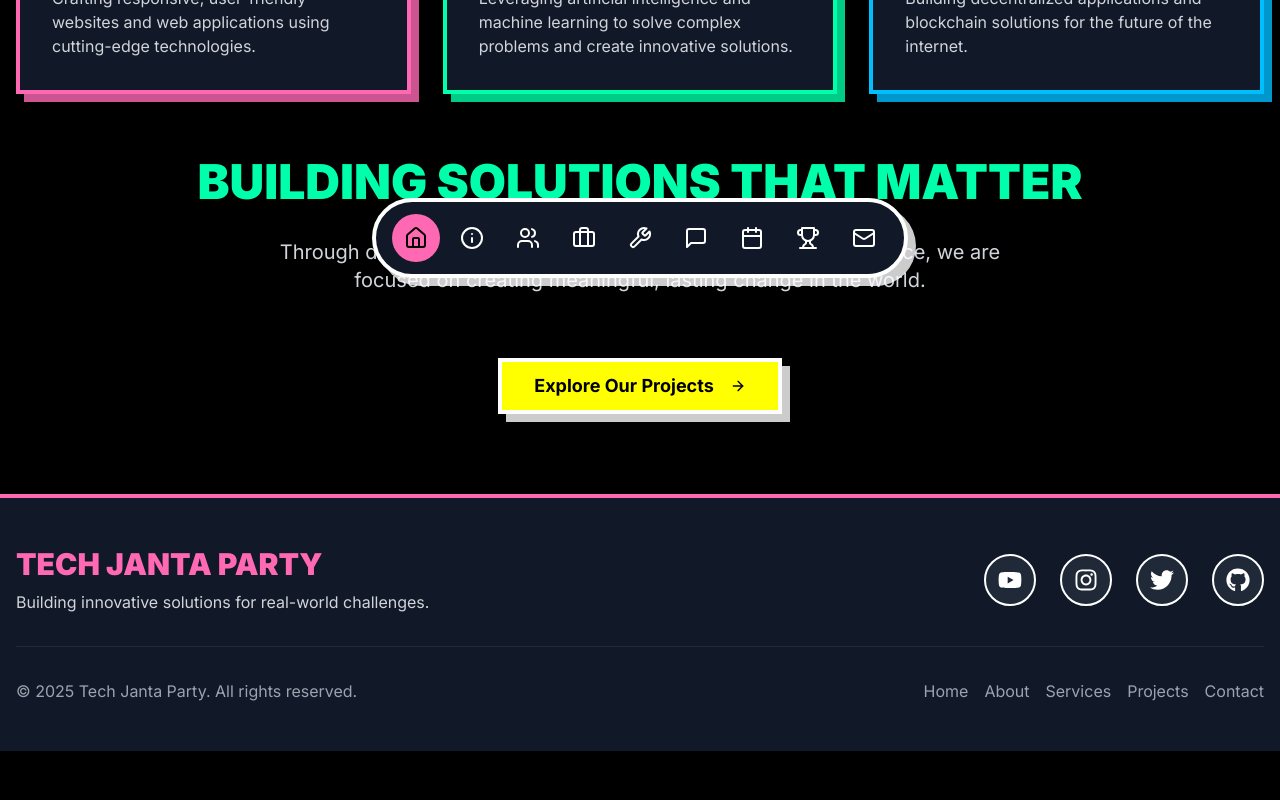
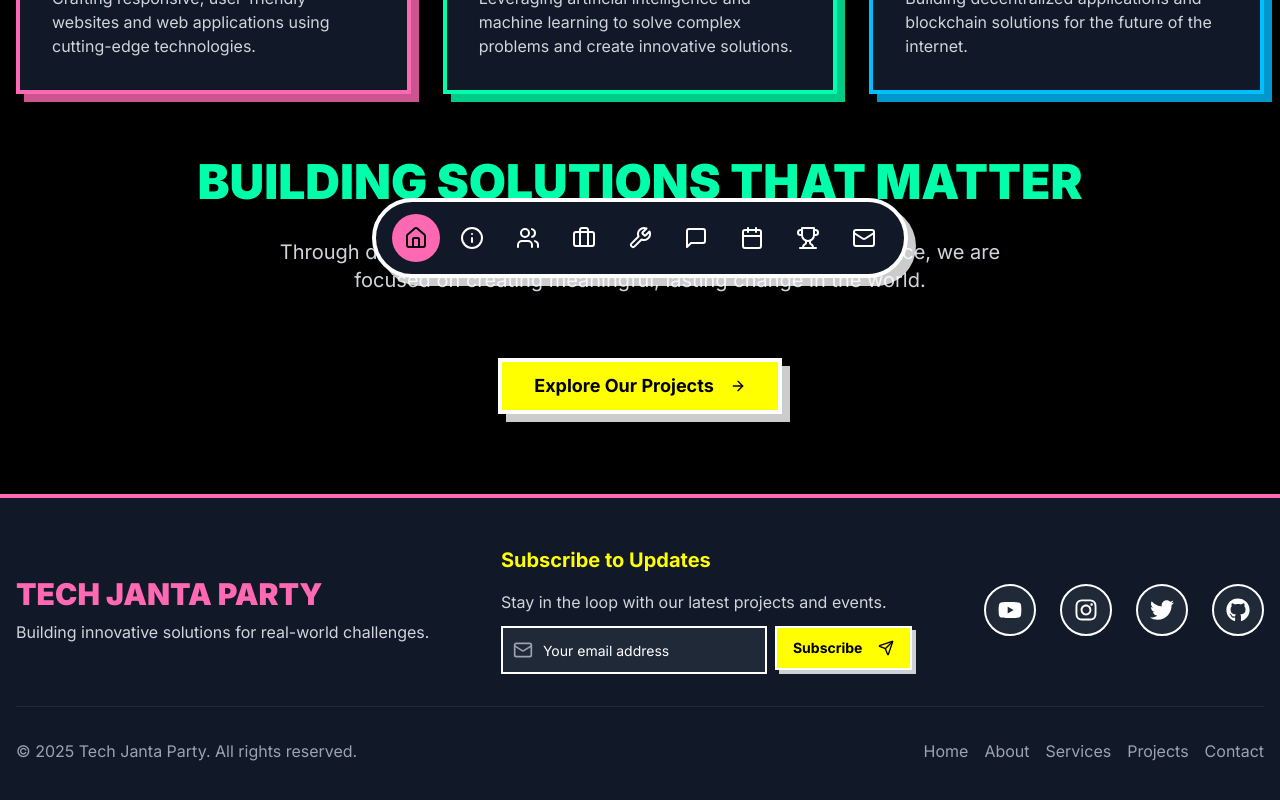
Before and after one commit to Megh2005/techjantaparty, a Next.js app: page / in a window 1280 px wide. Shown: the part 490-1290 px from the top of the page. Before the commit the page ends 1241 px from the top, so only its background shows below. Built offline with nearby package versions, Linux system fonts and the light colour scheme.

Commit message:
Add subscription feature to footer with toast notifications

```diff
--- a/app/layout.tsx
+++ b/app/layout.tsx
@@ -4,6 +4,7 @@ import { Inter } from "next/font/google";
 import "./globals.css";
 import Navbar from "@/components/navbar";
 import Footer from "@/components/footer";
+import { Toaster } from "react-hot-toast";
 
 const inter = Inter({ subsets: ["latin"] });
 
@@ -83,6 +84,7 @@ export default function RootLayout({
         <Navbar />
         {children}
         <Footer />
+        <Toaster />
       </body>
     </html>
   );
--- a/components/footer.tsx
+++ b/components/footer.tsx
@@ -1,7 +1,27 @@
+"use client";
 import Link from "next/link"
+import { useState } from "react"
+import toast from "react-hot-toast";
 import { FaTwitter, FaYoutube, FaInstagram, FaGithub } from "react-icons/fa"
+import { Button } from "./ui/button";
+import { Mail, Send } from "lucide-react";
+import { Input } from "./ui/input";
 
 export default function Footer() {
+  const [email, setEmail] = useState("")
+  const [isSubscribed, setIsSubscribed] = useState(false)
+
+  const handleSubscribe = (e: React.FormEvent) => {
+    e.preventDefault()
+    if (email) {
+      toast.success(`Subscribed With Email: ${email}`)
+      setIsSubscribed(true)
+      setTimeout(() => {
+        setIsSubscribed(false)
+        setEmail("")
+      }, 10000)
+    }
+  }
   return (
     <footer className="bg-gray-900 text-white py-12 border-t-4 border-neon-pink">
       <div className="container mx-auto px-4">
@@ -10,7 +30,39 @@ export default function Footer() {
             <h2 className="text-3xl font-black text-neon-pink mb-2">TECH JANTA PARTY</h2>
             <p className="text-gray-300 max-w-md">Building innovative solutions for real-world challenges.</p>
           </div>
-
+          <div>
+            <h3 className="text-xl font-bold text-neon-yellow mb-4">Subscribe to Updates</h3>
+            {isSubscribed ? (
+              <div className="bg-gray-800 p-4 border-2 border-neon-green">
+                <p className="text-neon-green font-bold">Thanks for subscribing!</p>
+                <p className="text-gray-300">We&apos;ll keep you updated with our latest news.</p>
+              </div>
+            ) : (
+              <form onSubmit={handleSubscribe} className="space-y-3">
+                <p className="text-gray-300">Stay in the loop with our latest projects and events.</p>
+                <div className="flex flex-col sm:flex-row gap-2">
+                  <div className="relative flex-grow">
+                    <Mail className="absolute left-3 top-1/2 transform -translate-y-1/2 text-gray-400 h-5 w-5" />
+                    <Input
+                      type="email"
+                      placeholder="Your email address"
+                      className="bg-gray-800 border-2 border-white text-white pl-10 rounded-none h-12"
+                      value={email}
+                      onChange={(e) => setEmail(e.target.value)}
+                      required
+                    />
+                  </div>
+                  <Button
+                    type="submit"
+                    className="bg-neon-yellow hover:bg-neon-yellow/90 h-11 text-black font-bold rounded-none transform hover:translate-y-[-2px] hover:translate-x-[2px] transition-transform border-2 border-white shadow-[4px_4px_0px_0px_rgba(255,255,255,0.8)]"
+                  >
+                    Subscribe
+                    <Send className="ml-2 h-4 w-4" />
+                  </Button>
+                </div>
+              </form>
+            )}
+          </div>
           <div className="flex space-x-6">
             <a
               href="https://youtube.com/@techjantaparty"
--- a/package.json
+++ b/package.json
@@ -16,6 +16,7 @@
     "next": "15.1.0",
     "react": "^19.0.0",
     "react-dom": "^19.0.0",
+    "react-hot-toast": "^2.5.2",
     "react-icons": "^5.5.0",
     "tailwind-merge": "^3.0.2",
     "tailwindcss-animate": "^1.0.7"
```
Also changed, not shown: 1 other file (tests, documents, lock files or other folders).
